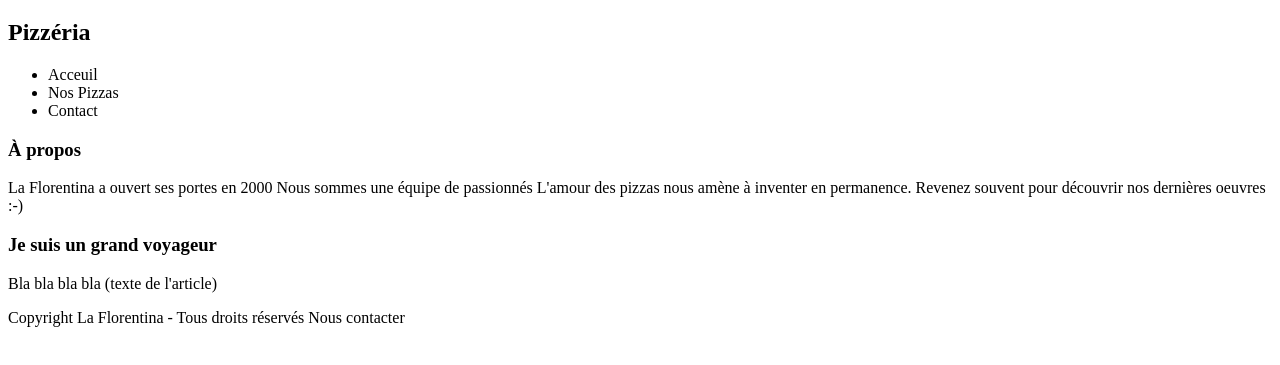
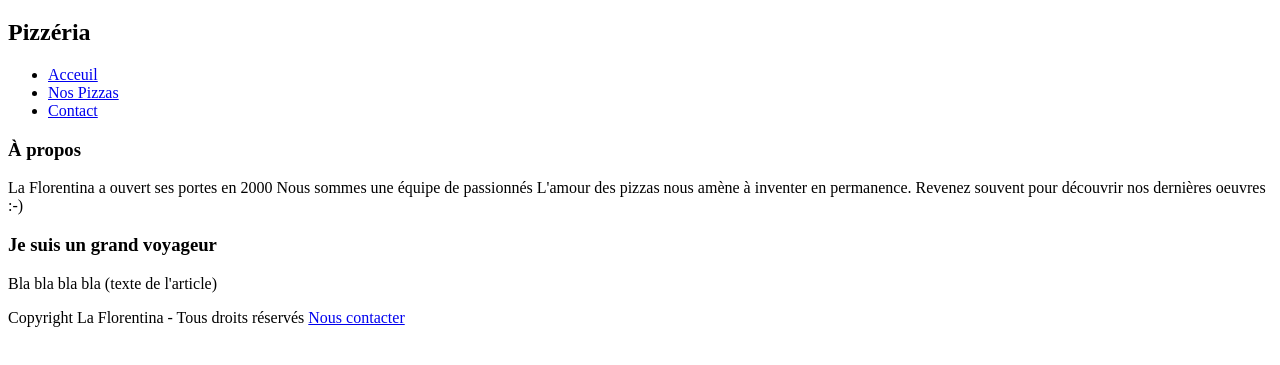
Before and after one commit to EmileDebris/workshop-html, a plain HTML site: page index.html in a window 1280 px wide. Shown: the part 61-426 px from the top of the page. Drawn offline with Linux system fonts and the light colour scheme.

Commit message:
TP 02 mieux

```diff
--- a/index.html
+++ b/index.html
@@ -1,19 +1,18 @@
 <!DOCTYPE html>
-<html>
-    <html lang="fr">
+<html lang="fr">
     <head>
         <meta charset="UTF-8">
         <meta http-equiv="X-UA-Compatible" content="IE=edge">
-        <meta name="viewport" content="width=1, initial-scale=1.0">
+        <meta name="viewport" content="width=device-width, initial-scale=1.0">
         <title>Pizzeria</title>
     </head>
     <body>
         <h1>La Florentina</h1>
         <h2>Pizzéria</h2>
         <ul>
-            <li><base href="https://fr.wikipedia.org/wiki/Accueil" target="_blank">Acceuil</base></li>
-            <li><base href="https://fr.wikipedia.org/wiki/Pizza" target="_blank">Nos Pizzas</base></li>
-            <li><base href="https://fr.wikipedia.org/w/index.php?title=Lentilles_de_contact&tableofcontents=0" target="_blank">Contact</base></li>
+            <li><a href="https://fr.wikipedia.org/wiki/Accueil" target="_blank">Acceuil</a></li>
+            <li><a href="https://fr.wikipedia.org/wiki/Pizza" target="_blank">Nos Pizzas</a></li>
+            <li><a href="https://fr.wikipedia.org/w/index.php?title=Lentilles_de_contact&tableofcontents=0" target="_blank">Contact</a></li>
         </ul>
         <h3>À propos</h3>
         <p>
@@ -28,7 +27,7 @@
         </p>
         <p>
             Copyright La Florentina - Tous droits réservés
-            <base href="https://fr.wikipedia.org/w/index.php?title=Lentilles_de_contact&tableofcontents=0" target="_blank">Nous contacter</base>
+            <a href="https://fr.wikipedia.org/w/index.php?title=Lentilles_de_contact&tableofcontents=0" target="_blank">Nous contacter</a>
         </p>
     </body>
 </html>
```
